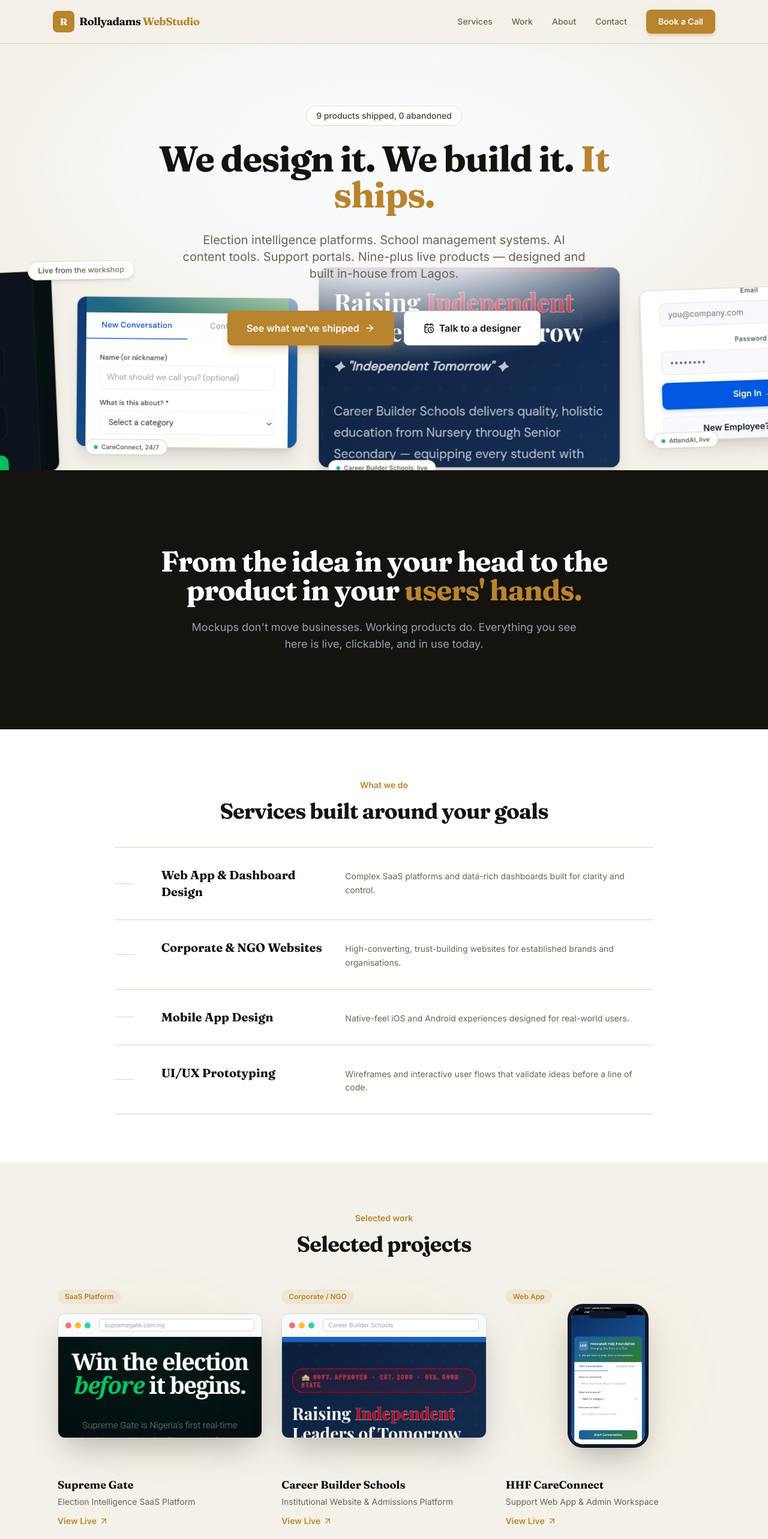
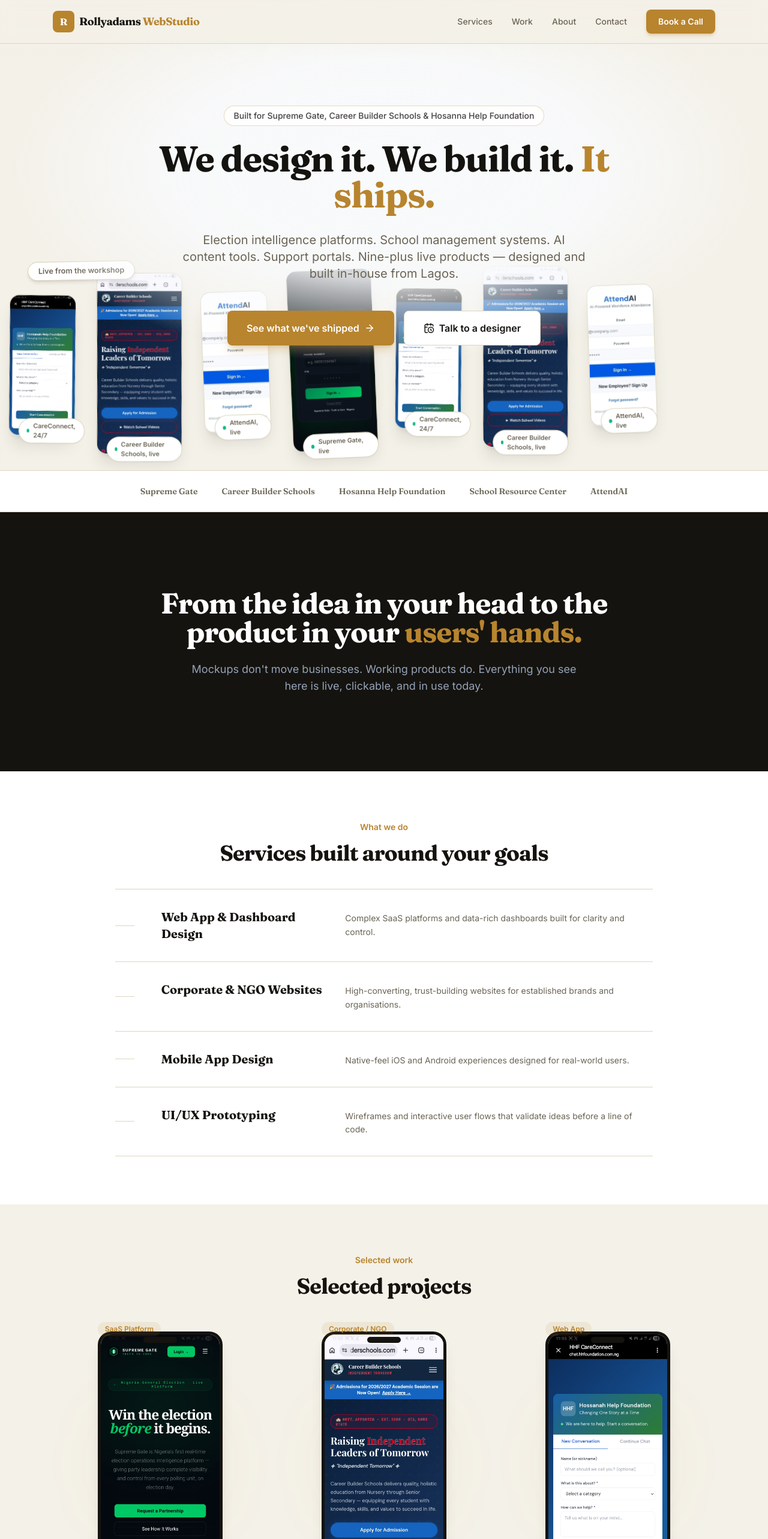
Before and after one commit to Rollyadams/Rollyadams-Webdesign, a React (Vite) app: page / in a window 1280 px wide. Shown: the top 2566 px of the page at 60% size. Built offline with nearby package versions, Linux system fonts and the light colour scheme; the HTML template or start-up script is replaced by a standard one.

Commit message:
Update App.jsx

```diff
--- a/src/App.jsx
+++ b/src/App.jsx
@@ -126,25 +126,25 @@
   {
     src: '/images/sg-login.jpg',
     caption: 'Supreme Gate, live',
-    size: 'h-40 w-64 md:h-80 md:w-[30rem]',
+    size: 'h-44 md:h-72',
     tilt: 'rotate-[-1.5deg]',
   },
   {
     src: '/images/careconnect-chat.jpg',
     caption: 'CareConnect, 24/7',
-    size: 'h-32 w-52 md:h-60 md:w-[22rem]',
+    size: 'h-36 md:h-56',
     tilt: 'rotate-[1.5deg]',
   },
   {
     src: '/images/cbs-home.jpg',
     caption: 'Career Builder Schools, live',
-    size: 'h-40 w-64 md:h-80 md:w-[30rem]',
+    size: 'h-44 md:h-72',
     tilt: 'rotate-[1deg]',
   },
   {
     src: '/images/attendai-login.jpg',
     caption: 'AttendAI, live',
-    size: 'h-32 w-52 md:h-60 md:w-[22rem]',
+    size: 'h-36 md:h-56',
     tilt: 'rotate-[-1deg]',
   },
 ]
@@ -162,12 +162,12 @@
         <div className="marquee">
           <div className="marquee-track items-center">
             {loop.map((shot, i) => (
-              <div key={i} className={`relative mr-8 ${shot.size} ${shot.tilt}`}>
+              <div key={i} className={`relative mr-8 aspect-[9/19] ${shot.size} ${shot.tilt}`}>
                 <img
                   src={shot.src}
                   alt=""
                   loading="lazy"
-                  className="h-full w-full rounded-2xl object-cover shadow-xl border border-line"
+                  className="h-full w-full rounded-2xl object-cover object-top shadow-xl border border-line"
                 />
                 <span className="absolute -bottom-3 left-4 inline-flex items-center rounded-full border border-line bg-white px-3 py-1 text-[10px] font-semibold text-muted shadow-sm">
                   <span className="mr-1.5 inline-block h-1.5 w-1.5 rounded-full bg-emerald-500" />
@@ -196,7 +196,7 @@
           variants={heroItem}
           className="mb-6 rounded-full border border-gold/30 bg-white/80 px-4 py-1.5 text-sm font-medium text-ink/80 backdrop-blur"
         >
-          9 products shipped, 0 abandoned
+          Built for Supreme Gate, Career Builder Schools & Hosanna Help Foundation
         </motion.span>
 
         <motion.h1
@@ -239,6 +239,28 @@
 }
 
 /* ============ MANIFESTO ============ */
+/* ============ TRUST STRIP — real names, not logos we don't have yet ============ */
+function TrustStrip() {
+  const names = [
+    'Supreme Gate',
+    'Career Builder Schools',
+    'Hosanna Help Foundation',
+    'School Resource Center',
+    'AttendAI',
+  ]
+  return (
+    <div className="border-y border-line bg-white py-6">
+      <div className="container-max flex flex-wrap items-center justify-center gap-x-10 gap-y-3 px-6">
+        {names.map((n) => (
+          <span key={n} className="font-display text-sm font-semibold text-muted">
+            {n}
+          </span>
+        ))}
+      </div>
+    </div>
+  )
+}
+
 function Manifesto() {
   return (
     <section className="bg-ink py-24 md:py-32">
@@ -268,68 +290,25 @@
   )
 }
 
-/* ============ DEVICE FRAMES ============ */
-function PhoneFrame({ src, alt, pos, className }) {
+/* ============ DEVICE FRAME — aspect-locked to the real screenshot, nothing gets cropped ============ */
+function DeviceFrame({ src, alt, className }) {
   return (
     <div
-      className={`relative overflow-hidden rounded-[1.6rem] border-[6px] border-slate-900 bg-white shadow-2xl ${className}`}
+      className={`relative aspect-[9/19] overflow-hidden rounded-[1.4rem] border-[5px] border-ink bg-white shadow-xl ${className}`}
     >
-      <div className="absolute top-1.5 left-1/2 -translate-x-1/2 h-3 w-16 rounded-full bg-slate-900 z-10" />
+      <div className="absolute top-1 left-1/2 -translate-x-1/2 h-2.5 w-14 rounded-full bg-ink z-10" />
       <img
         src={src}
         alt={alt}
         loading="lazy"
-        className={`absolute inset-0 h-full w-full object-cover ${pos}`}
+        className="h-full w-full object-cover object-top"
       />
     </div>
   )
 }
 
-function BrowserFrame({ label, src, alt, pos, className }) {
-  return (
-    <div
-      className={`flex flex-col overflow-hidden rounded-xl border border-line bg-white shadow-2xl ${className}`}
-    >
-      <div className="flex items-center gap-1.5 border-b border-slate-100 bg-slate-50 px-3 py-2">
-        <span className="h-2.5 w-2.5 rounded-full bg-red-400" />
-        <span className="h-2.5 w-2.5 rounded-full bg-amber-400" />
-        <span className="h-2.5 w-2.5 rounded-full bg-emerald-400" />
-        <span className="ml-2 flex-1 truncate rounded-md border border-line bg-white px-2 py-0.5 text-[10px] text-slate-400">
-          {label}
-        </span>
-      </div>
-      <div className="relative flex-1 overflow-hidden">
-        <img
-          src={src}
-          alt={alt}
-          loading="lazy"
-          className={`absolute inset-0 h-full w-full object-cover ${pos}`}
-        />
-      </div>
-    </div>
-  )
-}
-
-function ShotFrame({ item, phoneClass, browserClass }) {
-  if (item.frame === 'phone') {
-    return (
-      <PhoneFrame
-        src={item.img}
-        alt={item.title}
-        pos={item.pos}
-        className={phoneClass}
-      />
-    )
-  }
-  return (
-    <BrowserFrame
-      label={item.label}
-      src={item.img}
-      alt={item.title}
-      pos={item.pos}
-      className={browserClass}
-    />
-  )
+function ShotFrame({ item, phoneClass }) {
+  return <DeviceFrame src={item.img} alt={item.title} className={phoneClass} />
 }
 
 /* ============ SERVICES — index list, no boxes ============ */
@@ -535,14 +514,13 @@
               transition={{ duration: 0.5, delay: i * 0.1 }}
               className="group block"
             >
-              <div className="relative grid h-72 place-items-center">
+              <div className="relative mx-auto grid w-44 place-items-center sm:w-52">
                 <div className="absolute h-36 w-36 rounded-full bg-gold/10 blur-3xl" />
                 <ShotFrame
                   item={p}
-                  phoneClass="relative h-60 aspect-[9/16] transition-transform duration-500 group-hover:-translate-y-2 group-hover:scale-[1.02]"
-                  browserClass="relative h-52 w-full transition-transform duration-500 group-hover:-translate-y-2 group-hover:scale-[1.01]"
+                  phoneClass="relative w-full transition-transform duration-500 group-hover:-translate-y-2 group-hover:scale-[1.02]"
                 />
-                <span className="absolute top-0 left-0 rounded-full bg-gold/10 px-3 py-1 text-xs font-semibold text-gold">
+                <span className="absolute -top-4 left-0 rounded-full bg-gold/10 px-3 py-1 text-xs font-semibold text-gold">
                   {p.tag}
                 </span>
               </div>
@@ -584,11 +562,10 @@
           >
             {archive.map((p) => (
               <div key={p.title} className="group">
-                <div className="relative grid h-52 place-items-center">
+                <div className="relative mx-auto w-32 sm:w-36">
                   <ShotFrame
                     item={p}
-                    phoneClass="h-40 aspect-[9/16] transition-transform duration-500 group-hover:-translate-y-1.5"
-                    browserClass="h-36 w-full transition-transform duration-500 group-hover:-translate-y-1.5"
+                    phoneClass="w-full transition-transform duration-500 group-hover:-translate-y-1.5"
                   />
                 </div>
                 <div className="mt-4">
@@ -609,7 +586,7 @@
 
 /* ============ ABOUT — family voice, counting stats ============ */
 const stats = [
-  { value: 9, label: 'live products' },
+  { value: 9, label: 'live products — election, school & healthcare platforms' },
   { value: 0, label: 'abandoned launches' },
   { value: 1, label: 'family name on every launch' },
 ]
@@ -653,7 +630,7 @@
               <div className="font-display text-5xl font-bold text-ink">
                 <StatNumber to={s.value} />
               </div>
-              <div className="mt-2 max-w-[10rem] text-sm leading-snug text-muted">
+              <div className="mt-2 max-w-[13rem] text-sm leading-snug text-muted">
                 {s.label}
               </div>
             </div>
@@ -877,6 +854,7 @@
       <Navbar />
       <main>
         <Hero />
+        <TrustStrip />
         <Manifesto />
         <Services />
         <Portfolio />
```
